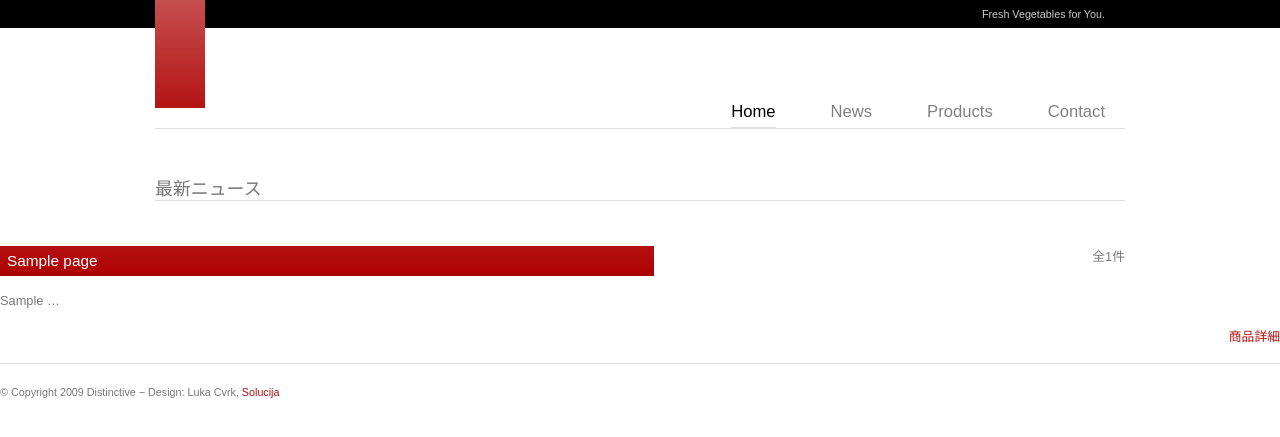
After one commit to hdknr/Gel, a Django app: template sample/app/templates/products/page.html in a window 1280 px wide. The commit adds this page. Shown: the top 437 px of the page. Run offline with Django 3.2, Linux system fonts and the light colour scheme; the template is opened without the code that fills it: most values are stand-ins (such as "Sample title", 1, 10 or a date in 2020); parts of the project's set-up code (start-up, migrations or seed data) failed here and were passed over.

Commit message:
products application was added.

```diff
--- a/sample/app/templates/base.html
+++ b/sample/app/templates/base.html
@@ -16,7 +16,7 @@
         <ul id="menu">
             <li class="current"><a href="{{RELATIVE_ROOT}}/index.html">Home</a></li>
             <li><a href="{{RELATIVE_ROOT}}/news/index.html">News</a></li>
-            <li><a href="#">Products</a></li>
+            <li><a href="{{RELATIVE_ROOT}}{% url products_product_category %}">Products</a></li>
             <li><a href="{{RELATIVE_ROOT}}/contact.html">Contact</a></li>
         </ul>
 
--- /dev/null
+++ b/sample/app/templates/products/page.html
@@ -0,0 +1,60 @@
+{% extends "base.html" %}
+
+{% block page %}
+		<div class="line"></div>
+        <div>
+          <h1>最新ニュース</h1>
+        </div>
+		<div class="line"></div>
+
+    <!--
+     {{ page.previous_page_number }}
+     {{ page.next_page_number }}
+    -->
+    {# Pager #}
+    <div class="core-pager"
+
+      {% if page.has_previous %}
+          <a name="page_prev" />
+          <span class="page">
+            <a href="{{RELATIVE_ROOT}}{% url products_product_page category=category  page=page.previous_page_number %}" >&lt;&lt;</a>
+          </span>
+      {% endif %}
+
+      {% if page.paginator.page_range %}
+        {% ifnotequal page.paginator.num_pages 1 %}
+          <a name="page_number" />
+          {% for p in page.paginator.page_range %}
+              {% if forloop.counter < 10 or forloop.revcounter < 10 %}
+                {% ifequal p page.number  %}
+                  <span class="current">{{p}}</span>
+                {% else %}
+                  <span class="page">
+                    <a href="{{RELATIVE_ROOT}}{% url products_product_page page=p category=category %}" >{{p}}</a>
+                  </span>
+                {% endifequal %}
+              {% endif %}
+          {% endfor %}
+        {% endifnotequal %}
+      {% endif %}
+
+      {% if page.has_next %}
+          <a name="pange_next"/>
+          <span class="page">
+            <a href="{{RELATIVE_ROOT}}{% url products_product_page page=page.next_page_number category=category %}">&gt;&gt;</a>
+          </span>
+      {% endif %}
+      <div style="float: right; buttom: 0px">全{{ page.paginator.count }}件</div>
+    </div>
+    {# Pager #}
+
+  {% for instance in page.object_list  %}
+
+      <h3 style="width:50%">{{instance.name}} </h3>
+        <p>{{ instance.description|truncatewords:1  }}
+        </p>
+        <p style="text-align:right"><a href="{% url products_product_item id=instance.id %}">商品詳細</a></p>
+
+  {% endfor %}
+
+{% endblock %}
--- a/src/gel/management/commands/gel.py
+++ b/src/gel/management/commands/gel.py
@@ -67,9 +67,6 @@ class Command(BaseCommand):
         for u in m.urls():
             self.save_content( u )
 
-#        print r.content
-#        print dir(r)
-
     def handle(self, *args, **options):
         command = args[0] if len(args) >0 else 'default'
         getattr(self, 'handle_%s'% command ,Command.handle_default)(self,*args,**options)
```
Also changed, not shown: sample/app/products/views.py (+47 -1 lines), sample/app/templates/products/category.html (added, +21 -0 lines), sample/app/templates/products/item.html (added, +18 -0 lines), sample/app/urls.py (+6 -1 lines).
